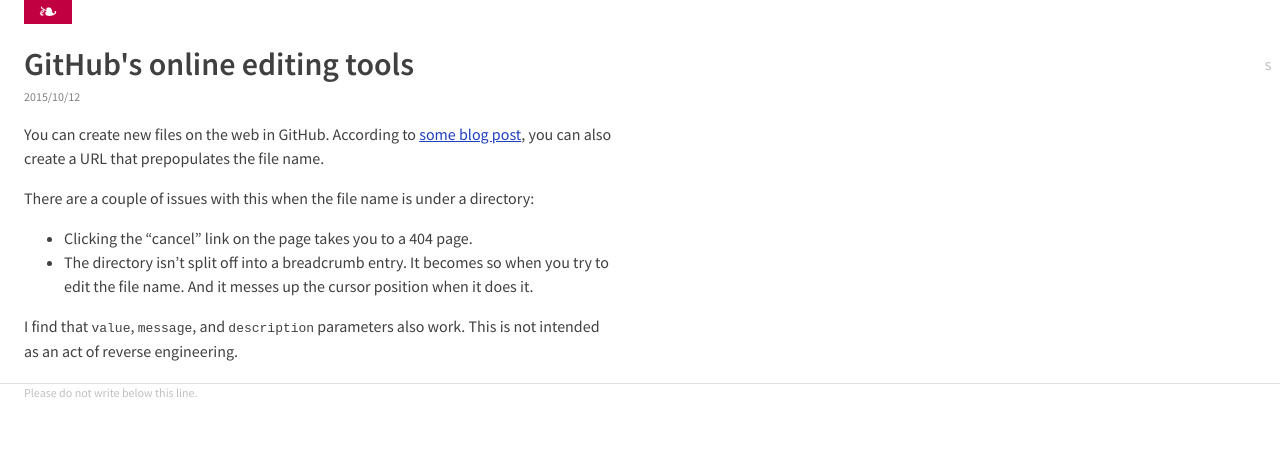
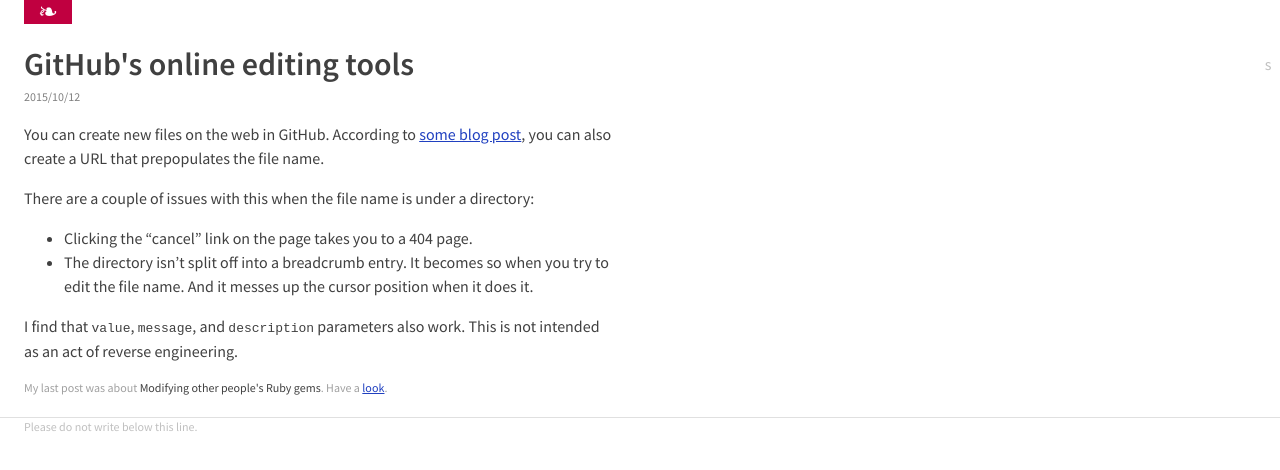
Before and after one commit to wh0/wh0.github.io, a Jekyll site: the page built from _posts/2015-10-12-github-new.md, in a window 1280 px wide. Shown: the top 470 px of the page. Built offline with Jekyll 4.4.1, drawn with Linux system fonts in a browser that asks for light colours.

Commit message:
link to previous post

```diff
--- a/_layouts/post.html
+++ b/_layouts/post.html
@@ -6,4 +6,18 @@
 	{% if page.title %}<h1>{{page.title}}</h1>{% endif %}
 	{% if page.date %}<p class="meta">{% include meta.txt post=page %}</p>{% endif %}
 	{{ content }}
+	<p class="previous">
+		{% if page.previous_teaser %}
+		My last post was about either
+		{% if page.previous_first %}
+		<strong>{{ page.previous.title }}</strong> or <strong>{{ page.previous_teaser }}</strong>.
+		{% else %}
+		<strong>{{ page.previous_teaser }}</strong> or <strong>{{ page.previous.title }}</strong>.
+		{% endif %}
+		Find out <a href="{{ page.previous.url }}">which</a>.
+		{% else %}
+		My last post was about <strong>{{ page.previous.title }}</strong>.
+		Have a <a href="{{ page.previous.url }}">look</a>.
+		{% endif %}
+	</p>
 </div>
--- a/index.html
+++ b/index.html
@@ -13,6 +13,8 @@
 				'date: ' + d.slice(0, -5).replace('T', ' ') + '\n' +
 				'qualitative_time: \n' +
 				'title: New post\n' +
+				'previous_teaser: \n' +
+				'previous_first: ' + JSON.stringify(Math.random() < 0.5) + '\n' +
 				'---\n'
 			) +
 			'&message=new%20post';
--- a/omni.css
+++ b/omni.css
@@ -102,6 +102,16 @@
 	margin-top: -1rem;
 }
 
+.content > .previous {
+	font-size: 0.75rem;
+	color: #a0a0a0;
+}
+
+.content > .previous > strong {
+	font-weight: normal;
+	color: #404040;
+}
+
 .footer {
 	margin: 1.25rem 0 0;
 	padding: 0 1.5rem 2.8125rem;
```
